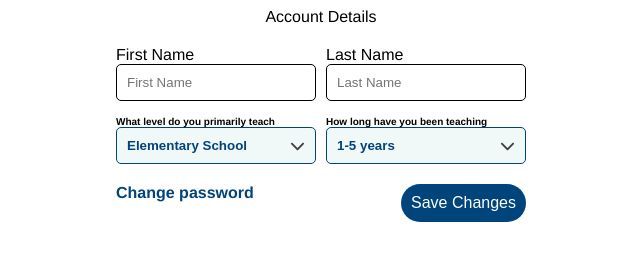
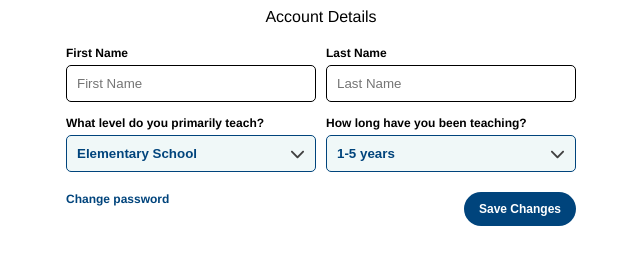
Before and after one commit to drmodun/Internship-13-JS-DOM, a plain HTML site: page index.html in a window 1280 px wide. Shown: the whole page, without its empty margins (319-959 px from the left). Drawn offline with Linux system fonts and the light colour scheme.

Commit message:
more style fixes

```diff
--- a/index.html
+++ b/index.html
@@ -31,7 +31,7 @@
         <div class="select-row">
             <div class="select">
                 <div class="back-text">
-                    <span class="text">What level do you primarily teach</span>
+                    <div class="input-label">What level do you primarily teach?</div>
                 </div>
                 <div class="select-menu">
                     <button class="select-activator">
@@ -59,7 +59,7 @@
             </div>
             <div class="select">
                 <div class="back-text">
-                    <span class="text">How long have you been teaching</span>
+                    <div class="input-label">How long have you been teaching?</div>
                 </div>
                 <div class="select-menu">
                     <button class="select-activator">
--- a/style.css
+++ b/style.css
@@ -13,7 +13,7 @@ html{
     display: flex;
     flex-direction: row;
     min-height:90px;
-    width: 410px ;
+    width: 510px ;
     justify-content: space-between;
 }
 .input{
@@ -25,11 +25,11 @@ html{
 .input > input{
     padding: 10px;
     color: black;
-    width: 178px;
+    width: 228px;
 }
 .select-row{
     display: flex;
-    width: 410px;
+    width: 510px;
     flex-direction: row;
     justify-content: space-between;
     font-size: 10px;
@@ -41,24 +41,25 @@ html{
 .links{
     margin-top: 20px;
     display: flex;
-    width: 410px;
+    width: 510px;
     flex-direction: row;
     justify-content: space-between;
 }
 .links > button{
     border-radius: 20px;
 
-    padding: 10px;
+    padding: 10px 15px;
     border: transparent;
     background-color:  #00447c;
     color: white;
-    font-size: 16px;
+    font-size: 12px;
+    font-weight: 700;
 }
 .links > a{
     text-decoration: none;
     font-weight: 700;
     color: #00447c;
-
+font-size: 12px;
 }
 .select-activator{
     padding:10px 10px;
@@ -70,7 +71,7 @@ html{
     background-color: transparent;
     border: #00447c 1px solid;
     border-radius: 5px;
-    min-width: 200px;
+    min-width: 250px;
     background-color: #F0F8F8;
 }
 .select-activator >span{
@@ -101,3 +102,8 @@ svg{
     height: 15px;
     display: flex;
 }
+.input-label{
+    font-size: 12px;
+    font-weight: 700;
+    margin-bottom: 5px;
+}
```
